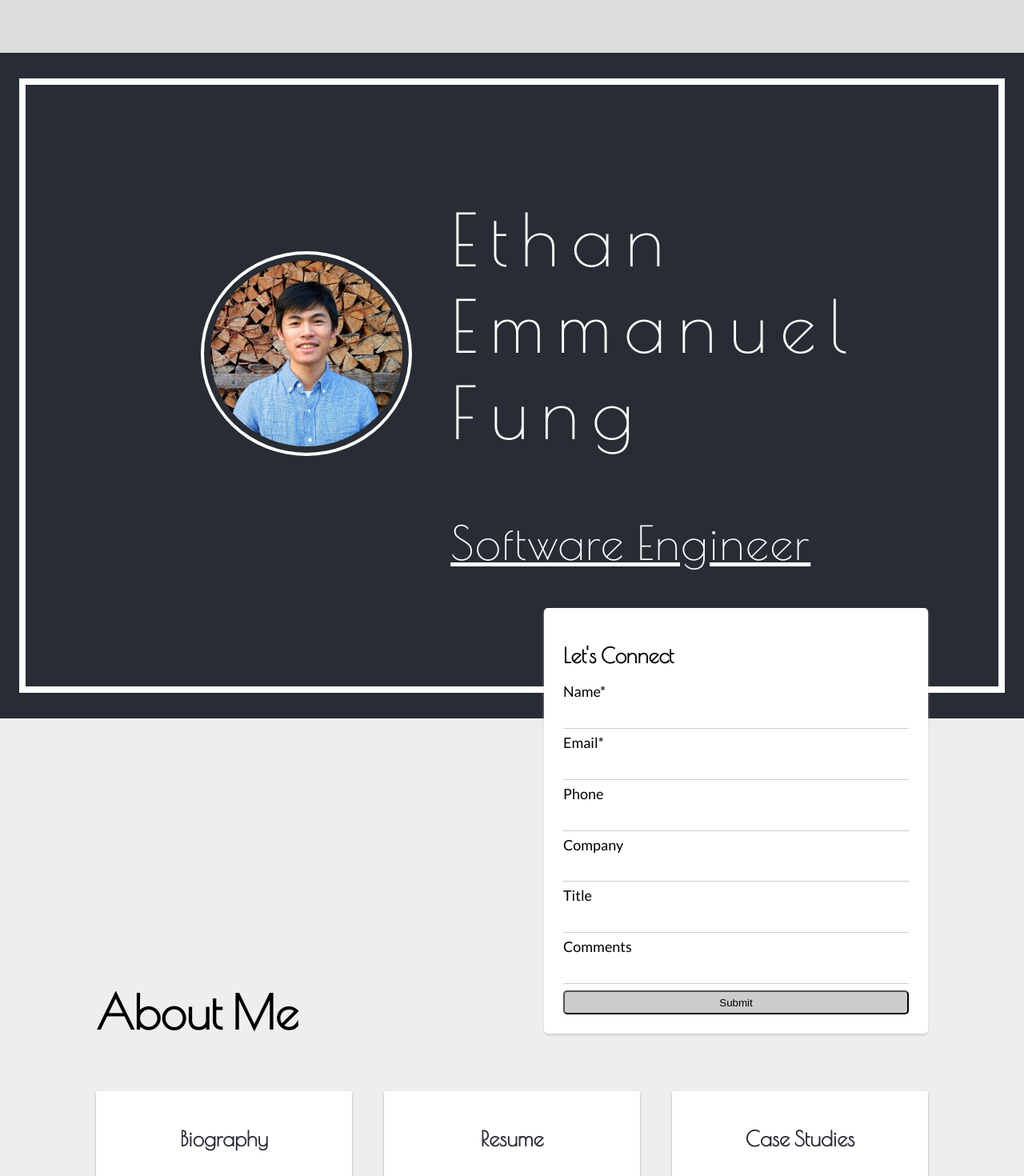
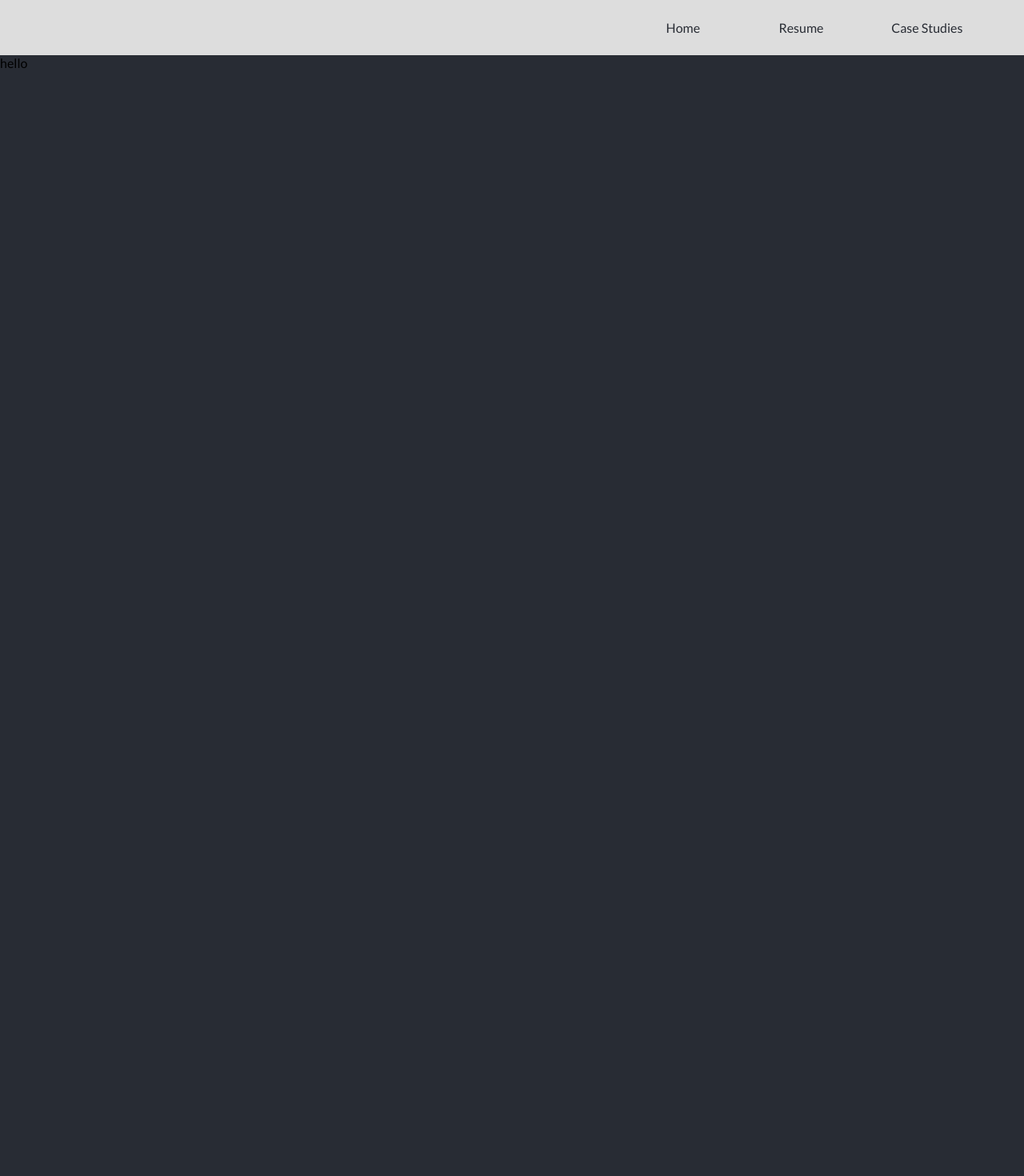
Before and after one commit to EthanEFung/ethanefung.github.io, a React (Create React App) app: page /biography in a window 1280 px wide. Shown: the top 1470 px of the page at 80% size. After the commit the page ends 800 px from the top, so only its background shows below. Built offline with nearby package versions, Linux system fonts and the light colour scheme.

Commit message:
M-2 Configure React Router & Create Resume Modal

```diff
--- a/package.json
+++ b/package.json
@@ -6,6 +6,7 @@
     "node-sass": "^4.11.0",
     "react": "^16.8.1",
     "react-dom": "^16.8.1",
+    "react-router-dom": "^4.3.1",
     "react-scripts": "2.1.3"
   },
   "scripts": {
--- a/src/App.js
+++ b/src/App.js
@@ -1,73 +1,46 @@
 import React, { Component } from 'react';
+import {NavLink, Route} from 'react-router-dom';
+import {LandingPage, BiographyPage, ResumeModal, CaseStudiesPage} from './components';
 import './App.scss';
 import './utilities.scss'
-import profile from './assets/profile.jpg'
+
 
 class App extends Component {
+  constructor(props) {
+    super(props);
+    this.handleResumeModal = this.handleResumeModal.bind(this)
+  }
+
+  state = {
+    showResumeModal: false,
+  }
+
+  handleResumeModal(e) {
+    e.preventDefault();
+    console.log('setting modal');
+    this.setState({showResumeModal: !this.state.showResumeModal});
+  }
+
   render() {
     return (
-      <div className="c-app c-app__container">
-        <nav className="c-app__navigation"></nav>
+      <div>
+        {this.state.showResumeModal && <ResumeModal onClick={this.handleResumeModal}/>}
+        <nav className="c-app__navigation">
+          <div className="c-app__navigation__links">
+            <NavLink className="c-app__navigation__link" exact to='/'>Home</NavLink>
+            <NavLink className="c-app__navigation__link" to="" onClick={this.handleResumeModal}>Resume</NavLink>
+            <NavLink className="c-app__navigation__link" to='/cases'>Case&nbsp;Studies</NavLink>
+          </div>
+        </nav>
 
-        <header className="c-app__header">
-          <div className="c-app__header__content">
-            <img
-              className="c-app__header__profile-img"
-              src={profile}
-              alt="profile"
-            />
-            <section className="c-app__header__description">
-              <h1 className="o-header-text c-app__header__name">
-                Ethan<br/>Emmanuel<br/>Fung
-              </h1>
-              <h2 className="o-header-text c-app__header__job-title">Software Engineer</h2>
-            </section>
-          </div>
-        </header>
 
-        <form className="c-app__call-to-action">
-          <header className="c-app__call-to-action__header"><h3 className="o-header-text">Let's Connect</h3></header>
-
-          <label className="o-label c-app__call-to-action__label" for="name">Name*</label>
-          <input className="name c-app__call-to-action__input" required></input>
-
-          <label className="c-app__call-to-action__label" for="email">Email*</label>
-          <input className="email c-app__call-to-action__input" required></input>
-
-          <label className="c-app__call-to-action__label" for="phone">Phone</label>
-          <input className="phone c-app__call-to-action__input"></input>
-
-          <label className="c-app__call-to-action__label" for="company">Company</label>
-          <input className="company c-app__call-to-action__input"></input>
-
-          <label className="c-app__call-to-action__label" for="title">Title</label>
-          <input className="title c-app__call-to-action__input"></input>
-
-          <label className="c-app__call-to-action__label" for="comments">Comments</label>
-          <input className="comments c-app__call-to-action__input"></input>
-
-          <button className="c-app__call-to-action__submit"type="submit">Submit</button>
-        </form>
-
-        <article className="c-app__article u-text-color--secondary">
-          <h2 className="o-header-text c-app__article__header">About Me</h2>
-          <section className="c-app__article__cards">
-            <a href="" className="c-app__article__card">
-              <h3 className="o-header-text c-app__article__card__header">Biography</h3>
-              <p className="c-app__article__card__description">
-                Hear my story into industy, and where I'm&nbsp;heading.
-              </p>
-            </a>
-            <a href="" className="c-app__article__card">
-              <h3 className="o-header-text c-app__article__card__header">Resume</h3>
-              <p className="c-app__article__card__description">See what I've built and what I'm working&nbsp;on.</p>
-            </a>
-            <a href="" className="c-app__article__card">
-              <h3 className="o-header-text c-app__article__card__header">Case Studies</h3>
-              <p className="c-app__article__card__description">Read my blog posts on what I've&nbsp;learned.</p>
-            </a>
-          </section>
-        </article>
+        <Route
+          exact
+          path='/'
+          render={routeProps=> <LandingPage handleResumeModal={this.handleResumeModal} {...routeProps} />}
+        ></Route>
+        <Route path='/biography' component={BiographyPage}></Route>
+        <Route path='/cases' component={CaseStudiesPage}></Route>
         <footer className="c-app__footer"></footer>
       </div>
     );
--- a/src/App.scss
+++ b/src/App.scss
@@ -8,10 +8,30 @@
   &__navigation {
     min-height: 2vh;
     background-color: $quaternary-color;
+    color: black;
+
     position: sticky;
     top: 0px;
-    padding-top: 50px;
+    padding: 25px;
     z-index: 2;
+
+    display: flex;
+    justify-content: flex-end;
+
+    &__links {
+      display: flex;
+      justify-content: flex-end;
+      align-items: center;
+
+
+      height: 100%;
+      width: 33vw;
+    }
+
+    &__link {
+      flex: 1 0 50px;
+
+    }
   }
 
   &__header {
--- /dev/null
+++ b/src/components/biographyPage/BiographyPage.js
@@ -0,0 +1,13 @@
+import React, { Component } from 'react';
+
+class BiographyPage extends Component {
+  render() {
+    return (
+      <div>
+        hello
+      </div>
+    );
+  }
+}
+
+export {BiographyPage};
--- /dev/null
+++ b/src/components/caseStudiesPage/CaseStudiesPage.js
@@ -0,0 +1,14 @@
+
+import React, { Component } from 'react';
+
+class CaseStudiesPage extends Component {
+  render() {
+    return (
+      <div>
+        hola
+      </div>
+    );
+  }
+}
+
+export {CaseStudiesPage};
--- /dev/null
+++ b/src/components/index.js
@@ -0,0 +1,4 @@
+export {LandingPage} from './landingPage/LandingPage';
+export {BiographyPage} from './biographyPage/BiographyPage';
+export {ResumeModal} from './resumeModal/ResumeModal';
+export {CaseStudiesPage} from './caseStudiesPage/CaseStudiesPage';
--- /dev/null
+++ b/src/components/landingPage/LandingPage.js
@@ -0,0 +1,71 @@
+import React, {Component} from 'react';
+import {Link} from 'react-router-dom';
+import profile from '../../assets/profile.jpg';
+
+class LandingPage extends Component {
+  render() {
+    return (<div className="c-app c-app__container">
+      <header className="c-app__header">
+        <div className="c-app__header__content">
+          <img
+            className="c-app__header__profile-img"
+            src={profile}
+            alt="profile"
+          />
+          <section className="c-app__header__description">
+            <h1 className="o-header-text c-app__header__name">
+              Ethan<br/>Emmanuel<br/>Fung
+            </h1>
+            <h2 className="o-header-text c-app__header__job-title">Software Engineer</h2>
+          </section>
+        </div>
+      </header>
+
+      <form className="c-app__call-to-action">
+        <header className="c-app__call-to-action__header"><h3 className="o-header-text">Let's Connect</h3></header>
+
+        <label className="o-label c-app__call-to-action__label" for="name">Name*</label>
+        <input className="name c-app__call-to-action__input" required></input>
+
+        <label className="c-app__call-to-action__label" for="email">Email*</label>
+        <input className="email c-app__call-to-action__input" required></input>
+
+        <label className="c-app__call-to-action__label" for="phone">Phone</label>
+        <input className="phone c-app__call-to-action__input"></input>
+
+        <label className="c-app__call-to-action__label" for="company">Company</label>
+        <input className="company c-app__call-to-action__input"></input>
+
+        <label className="c-app__call-to-action__label" for="title">Title</label>
+        <input className="title c-app__call-to-action__input"></input>
+
+        <label className="c-app__call-to-action__label" for="comments">Comments</label>
+        <input className="comments c-app__call-to-action__input"></input>
+
+        <button className="c-app__call-to-action__submit"type="submit">Submit</button>
+      </form>
+
+      <article className="c-app__article u-text-color--secondary">
+        <h2 className="o-header-text c-app__article__header">About Me</h2>
+        <section className="c-app__article__cards">
+          <Link to="/biography" className="c-app__article__card">
+            <h3 className="o-header-text c-app__article__card__header">Biography</h3>
+            <p className="c-app__article__card__description">
+              Hear how I got into the industry, and where I'm&nbsp;headed.
+            </p>
+          </Link>
+          <Link to={this.props.location.pathname} className="c-app__article__card" onClick={this.props.handleResumeModal}>
+            <h3 className="o-header-text c-app__article__card__header">Resume</h3>
+            <p className="c-app__article__card__description">See what I'm working&nbsp;on, and what I've built.</p>
+          </Link>
+          <Link to="/cases" className="c-app__article__card">
+            <h3 className="o-header-text c-app__article__card__header">Case Studies</h3>
+            <p className="c-app__article__card__description">Read my blog posts on what I've&nbsp;learned.</p>
+          </Link>
+        </section>
+      </article>
+    </div>);
+  }
+}
+
+export {LandingPage};
--- /dev/null
+++ b/src/components/resumeModal/ResumeModal.js
@@ -0,0 +1,21 @@
+
+import React, { Component } from 'react';
+import './resume-modal.scss'
+
+
+class ResumeModal extends Component {
+  render() {
+    return (
+      <div className='c-resume-modal'>
+        <article className=' c-resume-modal__container'>
+          <section className='c-resume c-resume-modal__resume' onClick={(e) => {}}>
+
+          </section>
+          <button className='c-resume-modal__close' onClick={this.props.onClick}></button>
+        </article>
+      </div>
+    );
+  }
+}
+
+export {ResumeModal};
--- /dev/null
+++ b/src/components/resumeModal/resume-modal.scss
@@ -0,0 +1,39 @@
+@import '../../variables.scss';
+.c-resume-modal {
+  position: fixed;
+  z-index: 3;
+
+  &__container {
+    position: sticky;
+    top: 0;
+    left: 0;
+    width: 100vw;
+    height: 100vh;
+
+    background-color: rgba(0,0,0, 0.6);
+
+    display: flex;
+    flex-direction: column;
+    justify-content: center;
+    align-items: center;
+  }
+
+  &__resume {
+    width: calc(1.1 * 90vmin);
+    height: calc(.8 * 90vmin);
+    border: $primary-color;
+    background-color: white;
+    z-index: 4;
+  }
+
+  &__close {
+    position: fixed;
+    top: 0;
+    left: 0;
+    width:100vw;
+    height: 100vh;
+
+    border: transparent;
+    background: transparent;
+  }
+}
--- a/src/index.js
+++ b/src/index.js
@@ -1,10 +1,11 @@
 import React from 'react';
 import ReactDOM from 'react-dom';
+import {BrowserRouter} from 'react-router-dom';
 import './index.scss';
 import App from './App';
 import * as serviceWorker from './serviceWorker';
 
-ReactDOM.render(<App />, document.getElementById('root'));
+ReactDOM.render(<BrowserRouter><App /></BrowserRouter>, document.getElementById('root'));
 
 // If you want your app to work offline and load faster, you can change
 // unregister() to register() below. Note this comes with some pitfalls.
```
Also changed, not shown: 1 other file (tests, documents, lock files or other folders).
